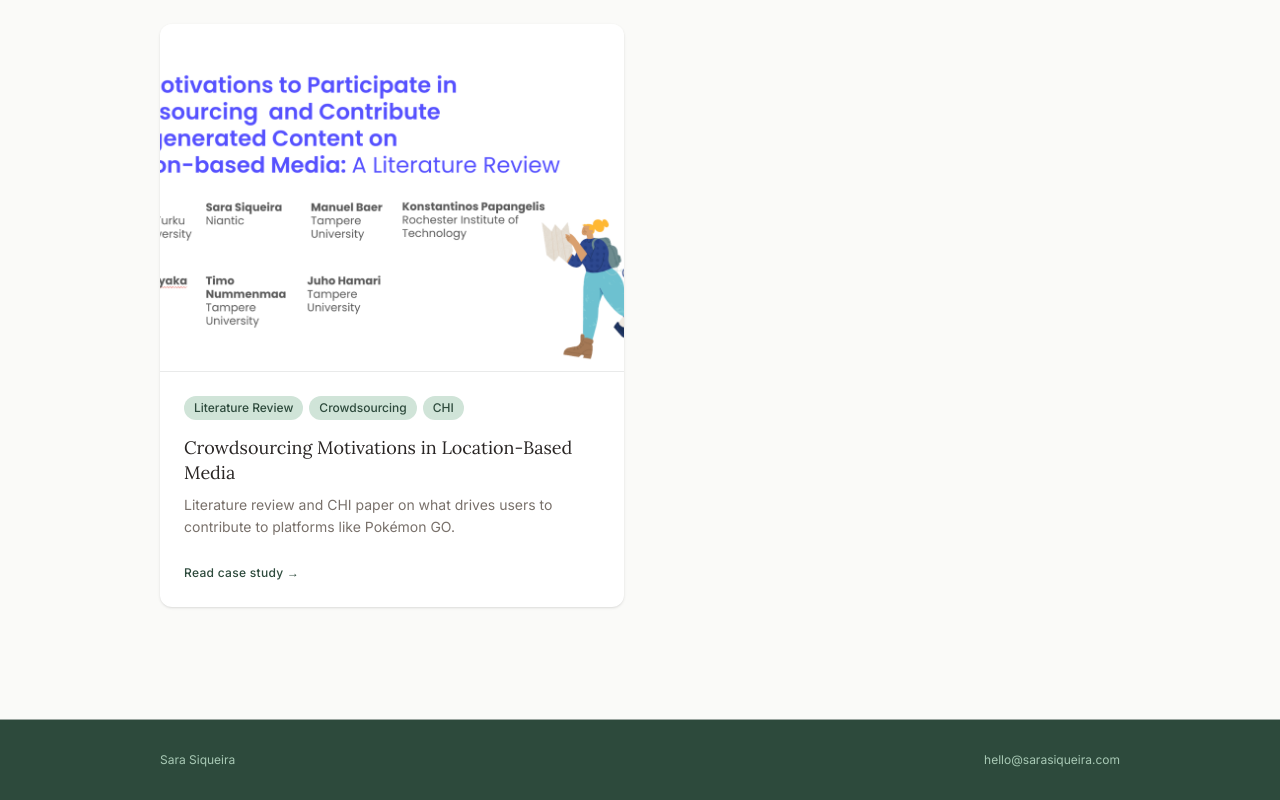
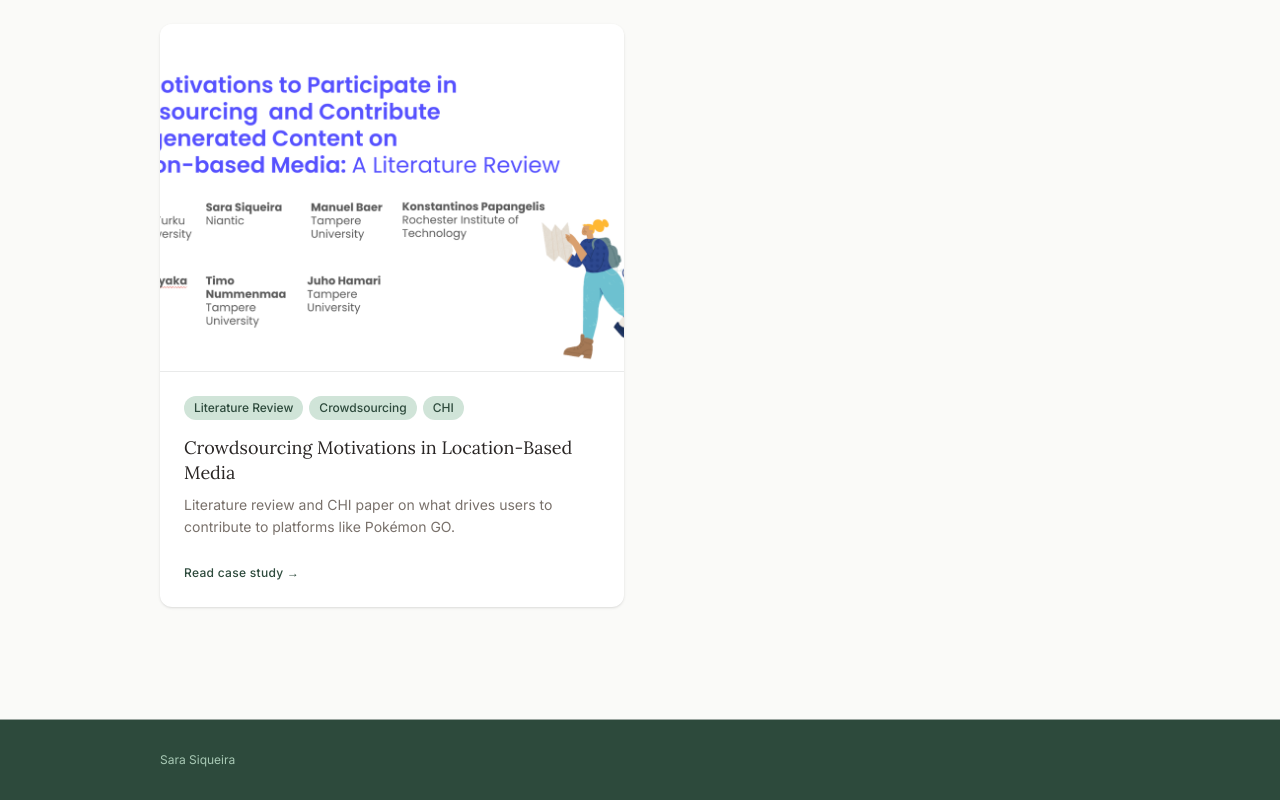
Before and after one commit to sarasiqueira99/portfolio, a Next.js app: page / in a window 1280 px wide. Shown: the part 1548-2348 px from the top of the page. Built offline with nearby package versions, Linux system fonts and the light colour scheme.

Commit message:
remove email from footer

```diff
--- a/app/page.tsx
+++ b/app/page.tsx
@@ -89,9 +89,6 @@
       <footer className="border-t border-stone-200/60" style={{ backgroundColor: '#2d4a3c' }}>
         <div className="max-w-5xl mx-auto px-8 py-8 flex items-center justify-between text-xs" style={{ color: '#a8c9b5' }}>
           <span>Sara Siqueira</span>
-          <a href="mailto:hello@sarasiqueira.com" className="hover:text-white transition-colors">
-            hello@sarasiqueira.com
-          </a>
         </div>
       </footer>
     </>
```
